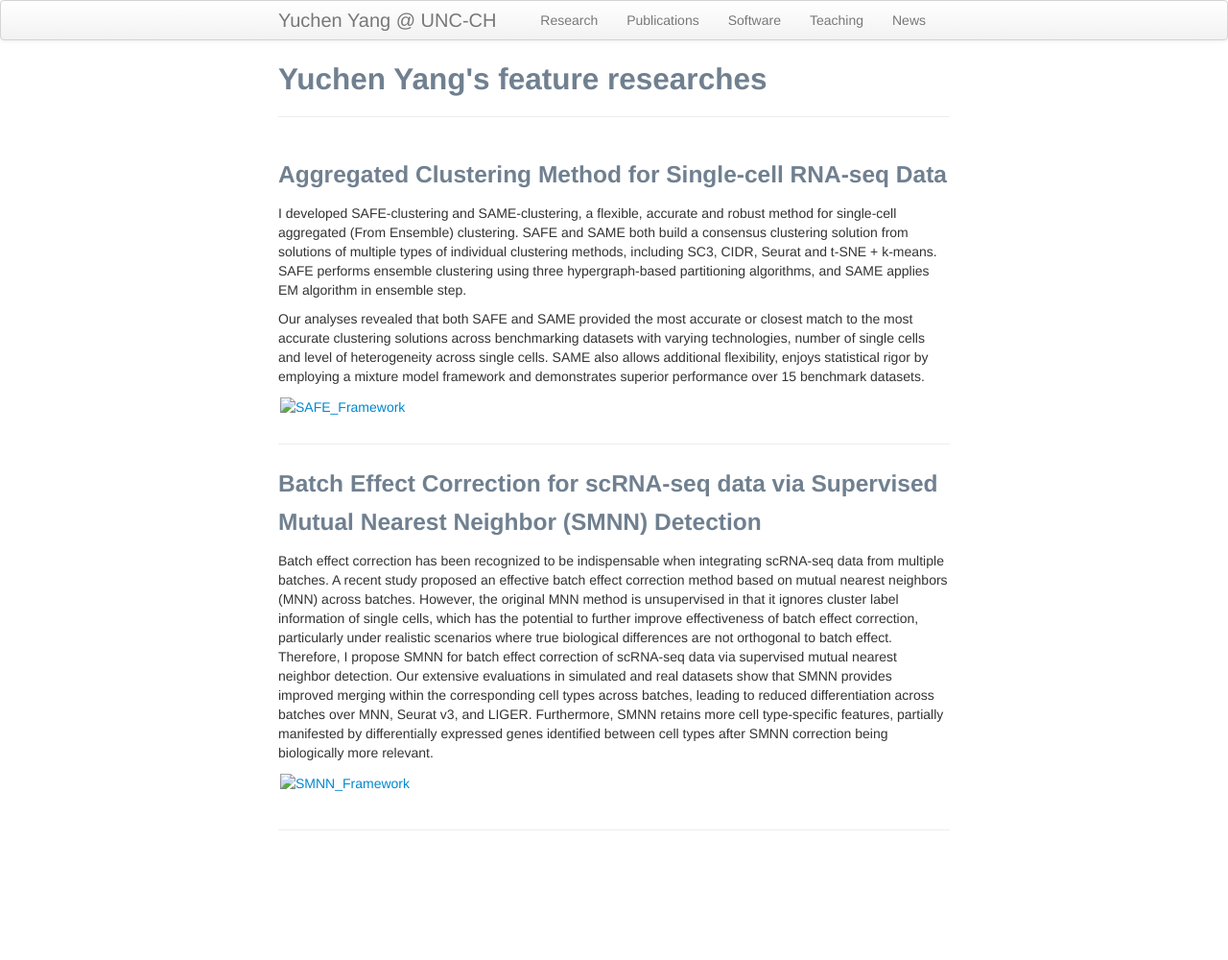
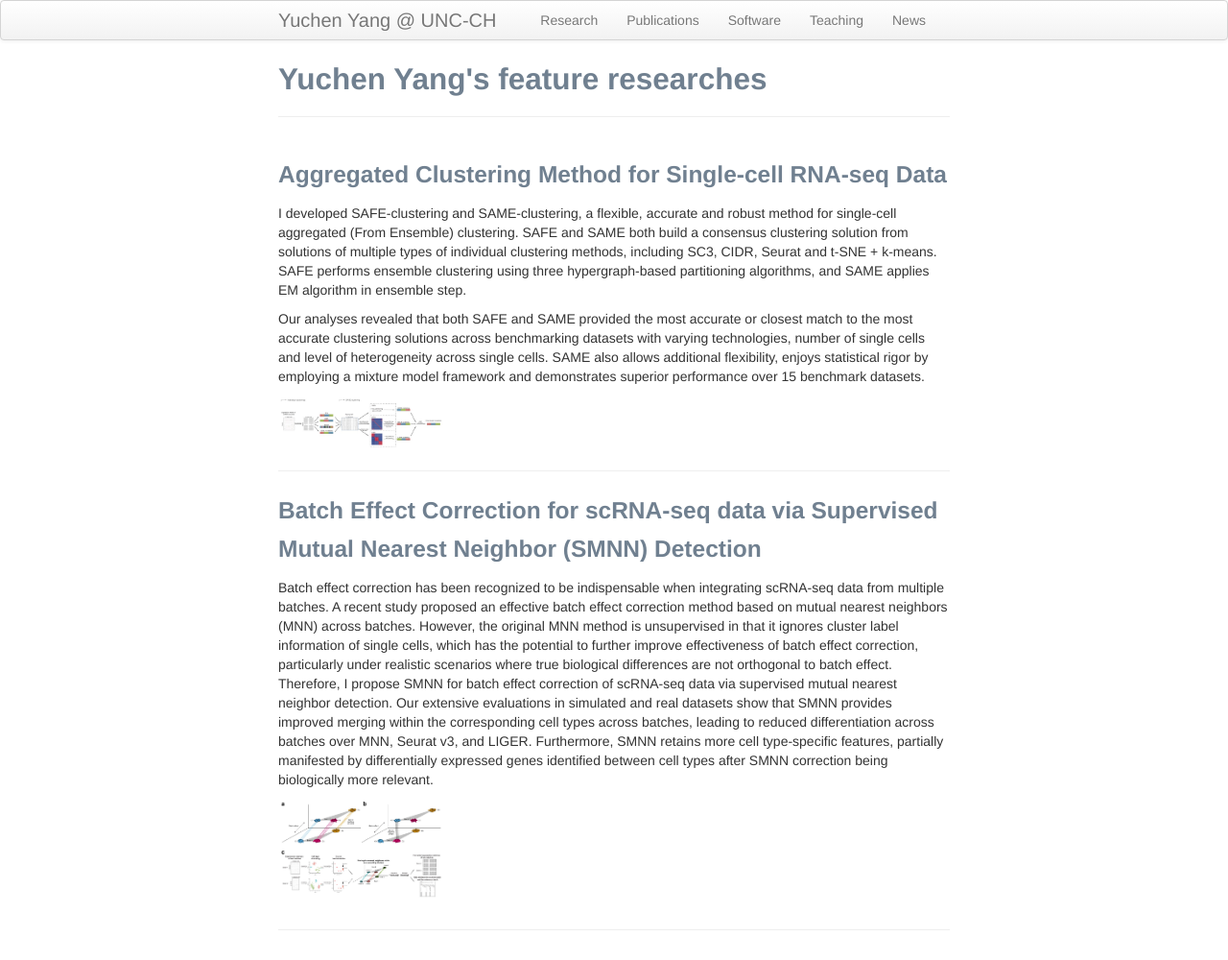
Before and after one commit to yycunc/yycunc.github.io, a Jekyll site: the page built from pages/research.md, in a window 1280 px wide. Shown: the whole page at 96% size. Built offline with Jekyll 4.4.1, drawn with Linux system fonts in a browser that asks for light colours; before the commit the page ends 900 px from its top, so only the background shows below that.

Commit message:
Update research.md

```diff
--- a/pages/research.md
+++ b/pages/research.md
@@ -12,8 +12,8 @@ Our analyses revealed that both SAFE and SAME provided the most accurate or clos
 <div class="container">
     <div class="row-fluid">
         <div class="span2">
-        <a href="assets/SAFE_Framework.jpg">
-            <img src="assets/SAFE_Framework.jpg" height="73" width="212" title="SAFE_Framework" alt="SAFE_Framework"/>
+        <a href="../assets/SAFE_Framework.jpg">
+            <img src="../assets/SAFE_Framework.jpg" height="135" width="424" title="SAFE_Framework" alt="SAFE_Framework"/>
         </a>
         </div>
     </div>
@@ -28,8 +28,8 @@ Batch effect correction has been recognized to be indispensable when integrating
 <div class="container">
     <div class="row-fluid">
         <div class="span2">
-        <a href="assets/SMNN_Framework.jpg">
-            <img src="assets/SMNN_Framework.jpg" height="446" width="743" title="SMNN_Framework" alt="SMNN_Framework"/>
+        <a href="../assets/SMNN_Framework.jpg">
+            <img src="../assets/SMNN_Framework.jpg" height="446" width="743" title="SMNN_Framework" alt="SMNN_Framework"/>
         </a>
         </div>
     </div>
```
